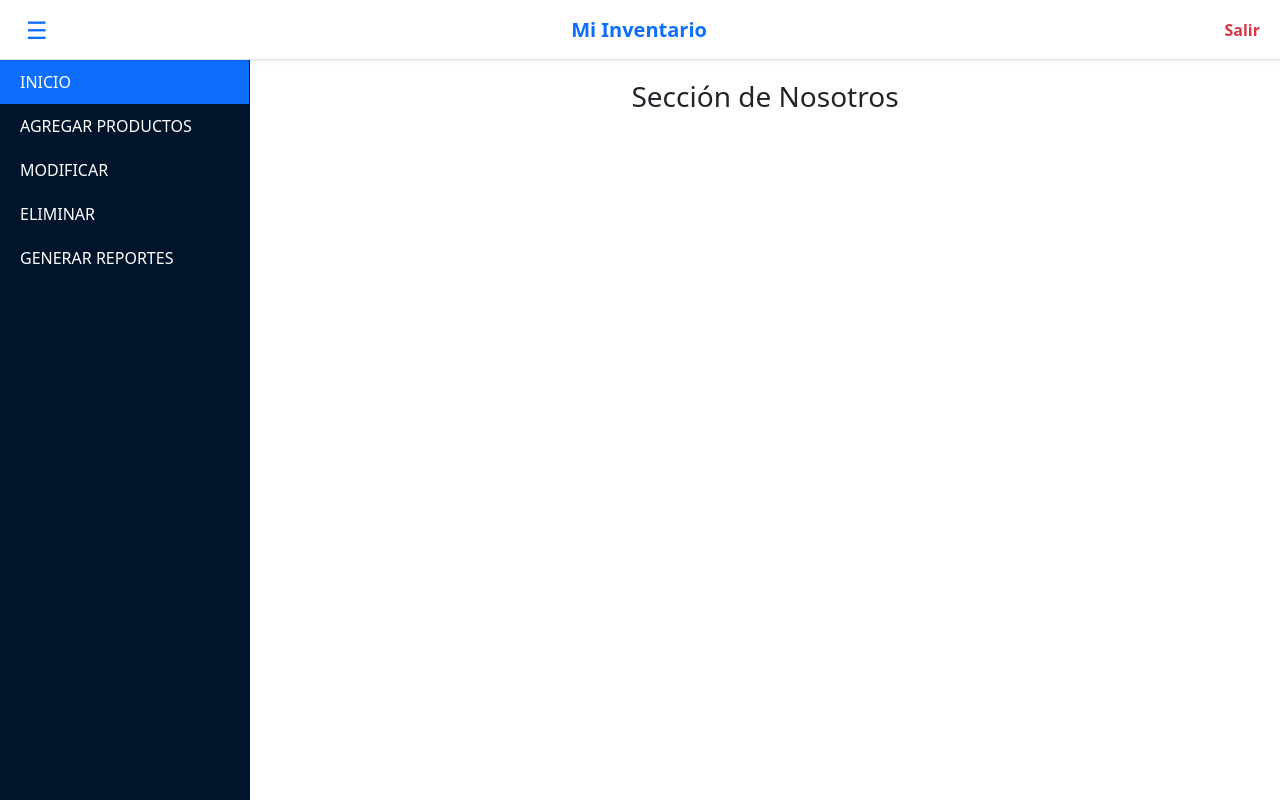
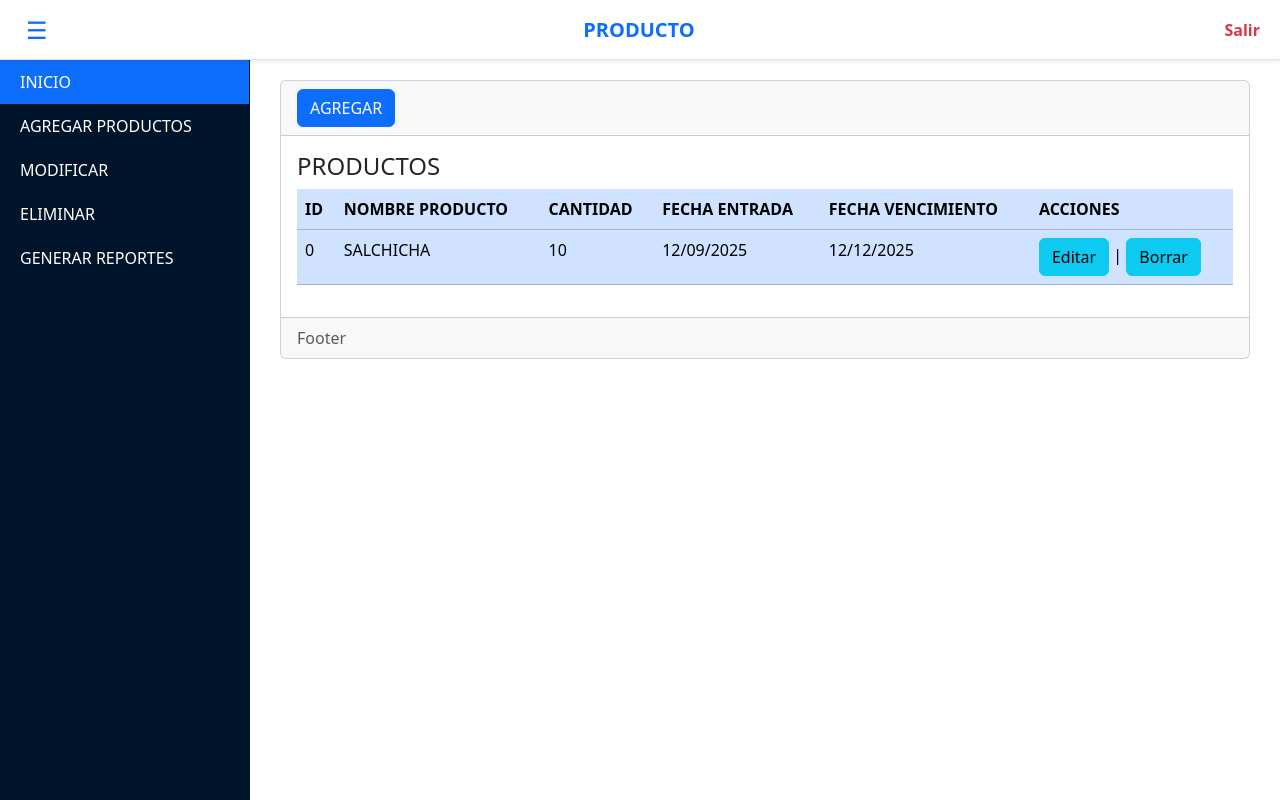
Before and after one commit to Contreras926/DJANGO, a Django app: template P1/JDAT1/JDATV1/templates/productos/index.html in a window 1280 px wide. Run offline with Django 5.2, Linux system fonts and the light colour scheme; the template is opened without the code that fills it, so the values that code supplies are empty.

```diff
--- a/P1/JDAT1/JDATV1/templates/paginas/base.html
+++ b/P1/JDAT1/JDATV1/templates/paginas/base.html
@@ -4,7 +4,7 @@
   <head>
     <meta charset="utf-8">
     <meta name="viewport" content="width=device-width, initial-scale=1">
-    <title>{% block titulo %}{% endblock %}</title>
+    <title></title>
 
     <!-- Bootstrap CSS -->
     <link
@@ -91,14 +91,14 @@
     <!-- BARRA SUPERIOR -->
     <div class="topbar shadow-sm">
       <button id="toggleSidebar" class="text-primary">&#9776;</button>
-      <h5 class="m-0 fw-bold text-primary">Mi Inventario</h5>
+      <h5 class="m-0 fw-bold text-primary">{% block titulo %}  {% endblock %}</h5>
       <a href="#" class="text-danger fw-semibold text-decoration-none">Salir</a>
     </div>
 
     <!-- SIDEBAR -->
     <div id="sidebar" class="sidebar">
-      <a href="#" class="active">INICIO</a>
-      <a href="#">AGREGAR PRODUCTOS</a>
+      <a href="{% url 'inicio' %}" class="active">INICIO</a>
+      <a href="{% url 'productos' %}">AGREGAR PRODUCTOS</a>
       <a href="#">MODIFICAR</a>
       <a href="#">ELIMINAR</a>
       <a href="#">GENERAR REPORTES</a>
@@ -107,7 +107,7 @@
     <!-- CONTENIDO PRINCIPAL -->
     <div id="content" class="content">
       {% block contenido %}
-      <h3 class="text-center">Sección de Nosotros</h3>
+
       {% endblock %}
     </div>
 
--- a/P1/JDAT1/JDATV1/templates/productos/index.html
+++ b/P1/JDAT1/JDATV1/templates/productos/index.html
@@ -1,10 +1,12 @@
 {% extends 'paginas/base.html' %}
 
-{% block title %}Nosotros{% endblock %}
+{% block titulo %}PRODUCTO{% endblock %}
 
-{% block content %}
+{% block contenido %}
     <div class="card">
-        <div class="card-header">Listar Productos</div>
+        <div class="card-header">
+            <a name=""id=""class="btn btn-primary"href="{% url 'crear_producto' %}"role="button">AGREGAR</a>
+        </div>
         <div class="card-body">
             <h4 class="card-title">PRODUCTOS</h4>
 
@@ -16,21 +18,26 @@
                 >
                     <thead>
                         <tr>
-                            <th scope="col">Column 1</th>
-                            <th scope="col">Column 2</th>
-                            <th scope="col">Column 3</th>
+                            <th scope="col">ID</th>
+                            <th scope="col">NOMBRE PRODUCTO</th>
+                            <th scope="col">CANTIDAD</th>
+                            <th scope="col">FECHA ENTRADA</th>
+                            <th scope="col">FECHA VENCIMIENTO</th>
+                            <th scope="col">ACCIONES</th>
                         </tr>
                     </thead>
                     <tbody>
                         <tr class="">
-                            <td scope="row">R1C1</td>
-                            <td>R1C2</td>
-                            <td>R1C3</td>
-                        </tr>
-                        <tr class="">
-                            <td scope="row">Item</td>
-                            <td>Item</td>
-                            <td>Item</td>
+                            <td scope="row">0</td>
+                            <td>SALCHICHA</td>
+                            <td>10</td>
+                            <td>12/09/2025</td>
+                            <td>12/12/2025</td>
+                            <td>
+                                <a name=""id=""class="btn btn-info"href="{% url 'editar_producto' %}"role="button">Editar</a>
+                                |
+                                <a name=""id=""class="btn btn-info"href="#"role="button">Borrar</a>
+                            </td>
                         </tr>
                     </tbody>
                 </table>
--- a/P1/JDAT1/JDATV1/urls.py
+++ b/P1/JDAT1/JDATV1/urls.py
@@ -4,4 +4,7 @@ from.import views
 urlpatterns = [
     path ('',views.inicio, name='inicio'),
     path('nosotros', views.nosotros,name='nosotros'),
+    path('productos', views.productos,name='productos'),
+    path('productos/crear', views.crear_producto,name='crear_producto'),
+    path('productos/editar', views.editar_producto,name='editar_producto'),
 ]
```
Also changed, not shown: P1/JDAT1/JDAT1/settings.py (+6 -2 lines), P1/JDAT1/JDATV1/templates/paginas/inicio.html (added, +20 -0 lines), P1/JDAT1/JDATV1/templates/productos/crear.html (+19 -0 lines), P1/JDAT1/JDATV1/templates/productos/editar.html (+16 -0 lines), P1/JDAT1/JDATV1/templates/productos/form.html (+18 -0 lines), P1/JDAT1/JDATV1/views.py (+7 -1 lines).
